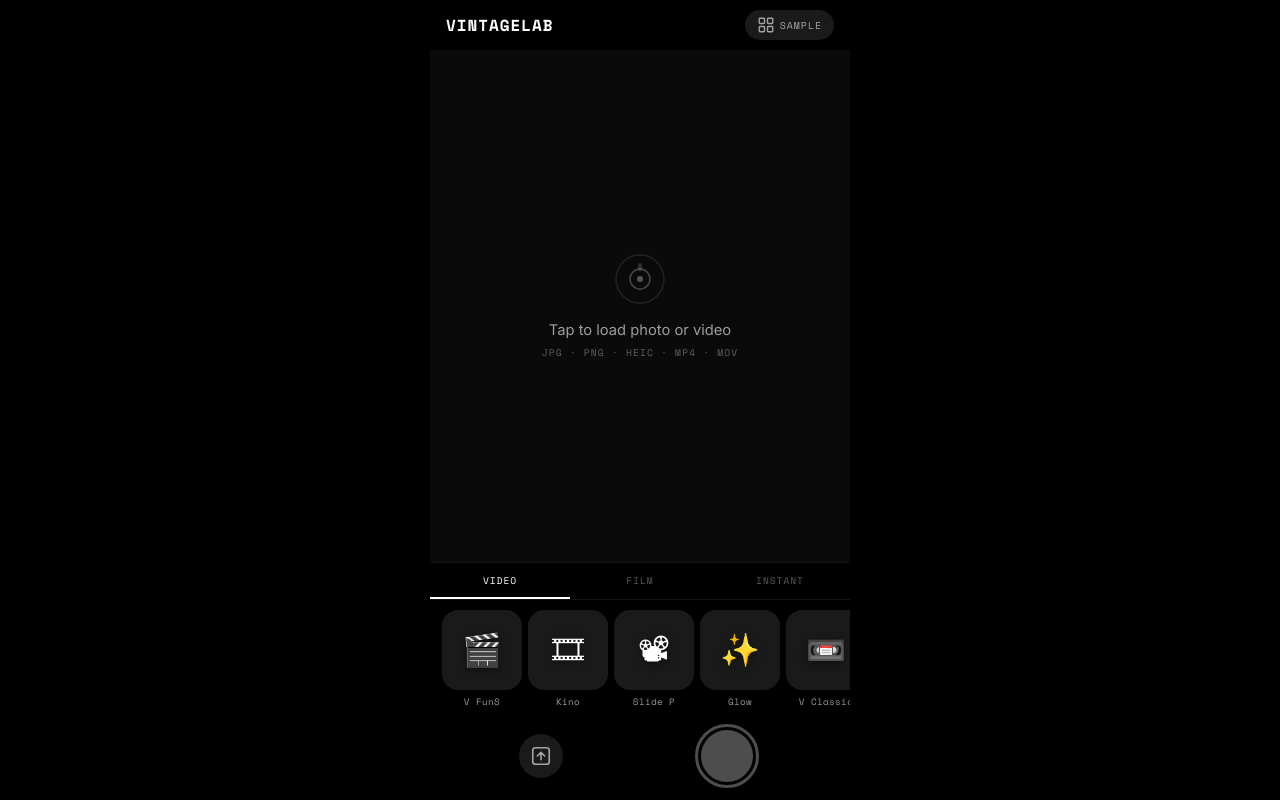
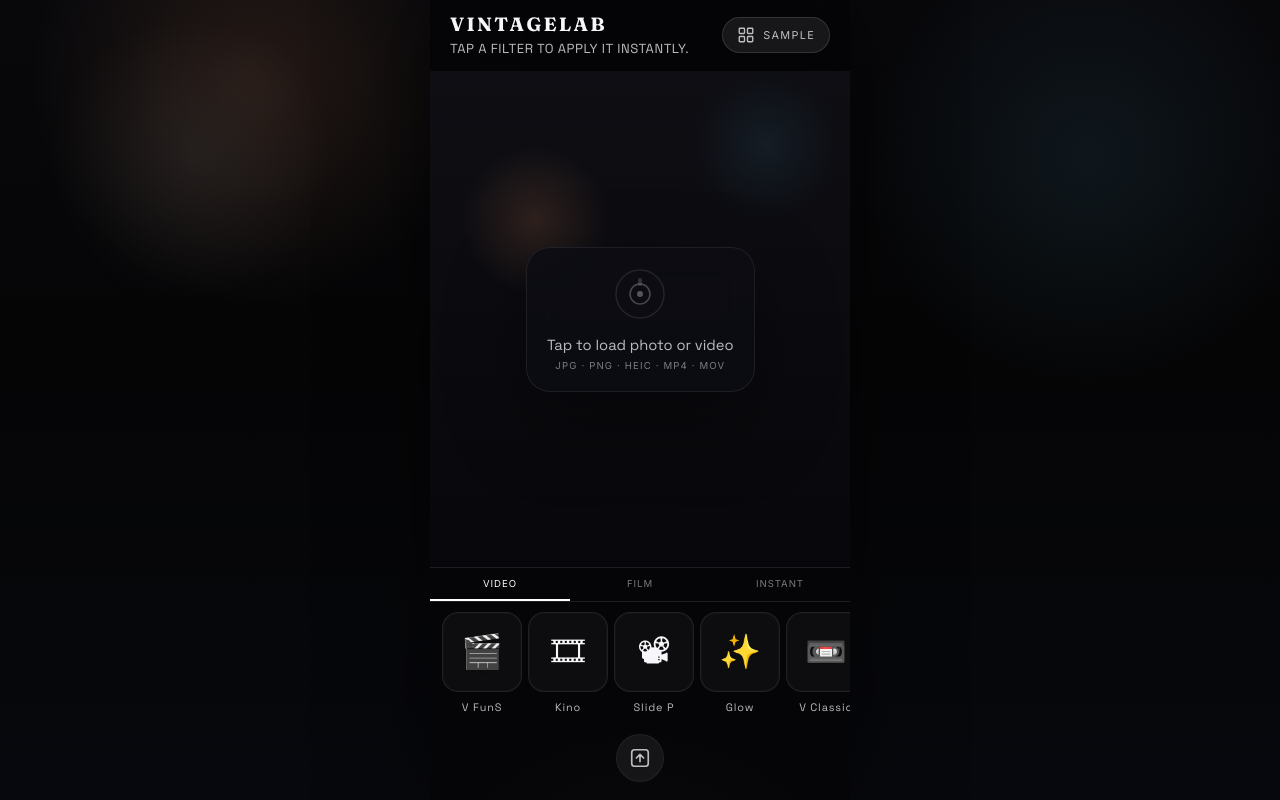
Before and after one commit to aabeethh/Vintage-LAB, a Flask app: page / in a window 1280 px wide. Run offline with Flask 3, Linux system fonts and the light colour scheme.

Commit message:
shutter button removed

```diff
--- a/vintagelab/app/static/css/main.css
+++ b/vintagelab/app/static/css/main.css
@@ -1,24 +1,25 @@
-/* ─── VintageLab CSS — Dazz-style dark camera UI ─────────────────────────── */
-@import url('https://fonts.googleapis.com/css2?family=Inter:wght@300;400;500;600&family=Space+Mono:wght@400;700&display=swap');
+/* ─── VintageLab CSS — Aesthetic glass UI with animated film mood ── */
+@import url('https://fonts.googleapis.com/css2?family=Fraunces:wght@400;600;700&family=Space+Grotesk:wght@400;500;600;700&family=Inter:wght@300;400;500;600&display=swap');
 
 :root {
-  --bg:         #000000;
-  --surface:    #111111;
-  --surface2:   #1a1a1a;
-  --surface3:   #242424;
-  --border:     rgba(255,255,255,0.08);
-  --border2:    rgba(255,255,255,0.14);
-  --text:       #ffffff;
-  --text2:      rgba(255,255,255,0.6);
-  --text3:      rgba(255,255,255,0.35);
-  --accent:     #ff3b3b;
-  --accent2:    #ff6b35;
-  --gold:       #ffb800;
-  --radius:     12px;
-  --radius-lg:  20px;
-  --panel-h:    220px;
-  --font:       'Inter', system-ui, sans-serif;
-  --mono:       'Space Mono', monospace;
+  --bg:         #050507;
+  --surface:    rgba(14,14,18,0.92);
+  --surface2:   rgba(18,18,24,0.92);
+  --surface3:   rgba(30,30,38,0.95);
+  --border:     rgba(255,255,255,0.1);
+  --border2:    rgba(255,255,255,0.12);
+  --text:       #f7f7fb;
+  --text2:      rgba(247,247,251,0.75);
+  --text3:      rgba(247,247,251,0.48);
+  --accent:     #ff9f69;
+  --accent2:    #6bd3ff;
+  --gold:       #ffd166;
+  --radius:     16px;
+  --radius-lg:  26px;
+  --panel-h:    232px;
+  --display:    'Fraunces', serif;
+  --font:       'Space Grotesk', system-ui, sans-serif;
+  --mono:       'Inter', system-ui, sans-serif;
   --safe-bottom: env(safe-area-inset-bottom, 0px);
   --safe-top:    env(safe-area-inset-top, 0px);
 }
@@ -26,59 +27,95 @@
 *,*::before,*::after { box-sizing:border-box; margin:0; padding:0; -webkit-tap-highlight-color:transparent; }
 html { height:100%; overscroll-behavior:none; }
 body {
-  background: var(--bg);
+  background: radial-gradient(circle at 20% 10%, rgba(255,159,105,0.12), transparent 18%),
+              radial-gradient(circle at 85% 20%, rgba(107,211,255,0.08), transparent 18%),
+              linear-gradient(180deg, #08080b 0%, #050506 45%, #07080d 100%);
   color: var(--text);
   font-family: var(--font);
-  height: 100dvh;
+  min-height: 100dvh;
   display: flex;
   flex-direction: column;
   overflow: hidden;
   -webkit-font-smoothing: antialiased;
   overscroll-behavior: none;
 }
+body::before {
+  content: '';
+  position: fixed;
+  inset: 0;
+  pointer-events: none;
+  background: radial-gradient(circle at 50% 120%, rgba(255,255,255,0.03), transparent 24%),
+              radial-gradient(circle at 15% 20%, rgba(255,255,255,0.06), transparent 12%);
+}
 img,video { display:block; max-width:100%; }
 button { cursor:pointer; border:none; background:none; font-family:inherit; color:inherit; }
+button, .cam-card, .icon-btn, .action-btn, .cat-tab { touch-action: manipulation; }
 
 /* ── TOP BAR ─────────────────────────────────────────────────────────────── */
 .topbar {
   display: flex;
   align-items: center;
   justify-content: space-between;
-  padding: calc(var(--safe-top) + 10px) 16px 10px;
-  background: var(--bg);
+  gap: 16px;
+  padding: calc(var(--safe-top) + 12px) 20px 14px;
+  background: rgba(5,5,7,0.88);
+  backdrop-filter: blur(18px);
   z-index: 50;
   flex-shrink: 0;
 }
+.topbar-left {
+  display: flex;
+  flex-direction: column;
+  gap: 4px;
+}
 .app-logo {
-  font-family: var(--mono);
-  font-size: 1rem;
+  font-family: var(--display);
+  font-size: 1.2rem;
   font-weight: 700;
-  letter-spacing: 0.06em;
+  letter-spacing: 0.12em;
+  text-transform: uppercase;
+  color: var(--text);
+}
+.app-tagline {
+  font-family: var(--font);
+  font-size: 0.82rem;
+  color: var(--text2);
+  letter-spacing: 0.04em;
   text-transform: uppercase;
 }
 .topbar-right { display:flex; gap:8px; align-items:center; }
 .icon-btn {
   display: flex;
   align-items: center;
-  gap: 5px;
-  padding: 6px 12px;
-  background: var(--surface2);
-  border-radius: 20px;
-  font-size: 0.62rem;
+  gap: 8px;
+  padding: 8px 14px;
+  background: rgba(255,255,255,0.08);
+  border: 1px solid rgba(255,255,255,0.12);
+  border-radius: 999px;
+  font-size: 0.68rem;
   font-family: var(--mono);
-  letter-spacing: 0.1em;
+  letter-spacing: 0.12em;
   color: var(--text2);
-  transition: background 0.18s;
+  transition: background 0.18s, transform 0.18s, color 0.18s;
 }
-.icon-btn:active { background: var(--surface3); }
+.icon-btn:hover { background: rgba(255,255,255,0.12); color: var(--text); transform: translateY(-1px); }
+.icon-btn:active { background: rgba(255,255,255,0.16); }
 
 /* ── VIEWFINDER ──────────────────────────────────────────────────────────── */
 .viewfinder {
   flex: 1;
   position: relative;
   overflow: hidden;
-  background: #0a0a0a;
+  background: linear-gradient(180deg, rgba(15,15,21,0.92) 0%, rgba(8,8,12,0.95) 100%);
   min-height: 0;
+}
+.viewfinder::before {
+  content: '';
+  position: absolute;
+  inset: 0;
+  background: radial-gradient(circle at 25% 30%, rgba(255,159,105,0.14), transparent 16%),
+              radial-gradient(circle at 80% 15%, rgba(107,211,255,0.08), transparent 14%);
+  pointer-events: none;
 }
 
 /* Upload zone */
@@ -86,6 +123,43 @@ button { cursor:pointer; border:none; background:none; font-family:inherit; colo
   position: absolute; inset: 0;
   display: flex; align-items: center; justify-content: center;
   cursor: pointer;
+  transition: transform 0.35s ease, opacity 0.35s ease;
+}
+.upload-zone.drag-over::after {
+  content: '';
+  position: absolute; inset: 0;
+  border: 2px dashed rgba(255,255,255,0.32);
+  border-radius: 0;
+  pointer-events: none;
+}
+.upload-inner {
+  text-align: center;
+  padding: 30px 28px;
+  background: rgba(13,13,20,0.82);
+  border: 1px solid rgba(255,255,255,0.08);
+  border-radius: 24px;
+  box-shadow: 0 30px 80px rgba(0,0,0,0.34);
+  backdrop-filter: blur(18px);
+  max-width: 360px;
+  animation: floatIn 0.9s ease both;
+}
+.upload-icon-wrap { margin-bottom: 18px; opacity: 0.85; display:flex; justify-content:center; }
+.upload-label {
+  font-size: 1rem;
+  color: var(--text);
+  margin-bottom: 10px;
+  font-weight: 500;
+}
+.upload-formats {
+  font-family: var(--mono);
+  font-size: 0.68rem;
+  letter-spacing: 0.16em;
+  color: var(--text3);
+  text-transform: uppercase;
+}
+@keyframes floatIn {
+  from { opacity: 0; transform: translateY(16px) scale(0.98); }
+  to   { opacity: 1; transform: translateY(0) scale(1); }
 }
 .upload-zone.drag-over::after {
   content: '';
@@ -295,52 +376,49 @@ button { cursor:pointer; border:none; background:none; font-family:inherit; colo
   display: flex;
   flex-direction: column;
   align-items: center;
-  gap: 5px;
+  gap: 8px;
   cursor: pointer;
   flex-shrink: 0;
   padding: 0;
+  transition: transform 0.25s ease, opacity 0.25s ease;
 }
+.cam-card:hover { transform: translateY(-2px); opacity: 0.95; }
 .cam-thumb {
   width: 72px;
   height: 72px;
-  border-radius: 14px;
-  background: var(--surface2);
-  border: 2px solid transparent;
+  border-radius: 22px;
+  background: rgba(255,255,255,0.04);
+  border: 1px solid rgba(255,255,255,0.08);
   position: relative;
   overflow: hidden;
   display: flex; align-items:center; justify-content:center;
-  transition: border-color 0.18s, transform 0.15s;
+  transition: border-color 0.18s, transform 0.15s, box-shadow 0.18s;
+  box-shadow: inset 0 0 0 1px rgba(255,255,255,0.02);
 }
-.cam-card:active .cam-thumb { transform: scale(0.93); }
+.cam-card:active .cam-thumb { transform: scale(0.96); }
 .cam-card.selected .cam-thumb {
-  border-color: white;
-  box-shadow: 0 0 0 1px rgba(255,255,255,0.3);
+  border-color: rgba(255,255,255,0.3);
+  box-shadow: 0 18px 36px rgba(0,0,0,0.16);
 }
 .cam-thumb-emoji {
-  font-size: 2rem;
+  font-size: 2.1rem;
   line-height:1;
-  filter: drop-shadow(0 2px 4px rgba(0,0,0,0.5));
-}
-.cam-thumb canvas {
-  position:absolute; inset:0;
-  width:100%; height:100%;
-  object-fit:cover;
-  border-radius:12px;
+  filter: drop-shadow(0 2px 16px rgba(0,0,0,0.35));
 }
 .cam-label {
-  font-family: var(--mono);
-  font-size: 0.58rem;
-  letter-spacing: 0.04em;
+  font-family: var(--font);
+  font-size: 0.68rem;
+  letter-spacing: 0.08em;
   color: var(--text2);
   text-align: center;
   max-width: 72px;
   overflow:hidden; text-overflow:ellipsis; white-space:nowrap;
 }
-.cam-card.selected .cam-label { color: white; }
+.cam-card.selected .cam-label { color: var(--text); }
 /* R badge */
 .cam-badge {
-  position:absolute; top:4px; right:4px;
-  font-family:var(--mono); font-size:0.5rem; font-weight:700;
+  position:absolute; top:6px; right:6px;
+  font-family:var(--font); font-size:0.55rem; font-weight:700;
   color: var(--accent); letter-spacing:0;
 }
 
@@ -349,41 +427,20 @@ button { cursor:pointer; border:none; background:none; font-family:inherit; colo
   display: flex;
   align-items: center;
   justify-content: space-around;
-  padding: 8px 24px 4px;
+  padding: 14px 24px 12px;
 }
 .action-btn {
-  width: 44px; height: 44px;
+  width: 48px; height: 48px;
   border-radius: 50%;
-  background: var(--surface2);
+  background: rgba(255,255,255,0.06);
   display: flex; align-items:center; justify-content:center;
   color: var(--text2);
-  transition: background 0.15s, transform 0.15s;
+  transition: background 0.2s, transform 0.18s, box-shadow 0.18s;
+  box-shadow: inset 0 0 0 1px rgba(255,255,255,0.06);
 }
-.action-btn:active { background:var(--surface3); transform:scale(0.92); }
-.action-download { background: rgba(255,255,255,0.08); color: white; }
-
-/* Shutter button */
-.shutter-btn {
-  width: 68px; height: 68px;
-  border-radius: 50%;
-  display: flex; align-items:center; justify-content:center;
-  background: transparent;
-  transition: transform 0.12s, opacity 0.2s;
-}
-.shutter-btn:disabled { opacity:0.3; cursor:not-allowed; }
-.shutter-btn:not(:disabled):active { transform:scale(0.88); }
-.shutter-outer {
-  width: 64px; height: 64px; border-radius: 50%;
-  border: 3px solid white;
-  display:flex; align-items:center; justify-content:center;
-}
-.shutter-inner {
-  width: 52px; height: 52px; border-radius: 50%;
-  background: white;
-  transition: background 0.15s;
-}
-.shutter-btn:not(:disabled):active .shutter-inner { background: rgba(255,255,255,0.7); }
-.shutter-btn.processing .shutter-inner { background: var(--accent); }
+.action-btn:hover { transform: translateY(-1px); background: rgba(255,255,255,0.1); }
+.action-btn:active { background: rgba(255,255,255,0.14); }
+.action-download { background: rgba(255,255,255,0.09); color: white; }
 
 /* ── TOAST ───────────────────────────────────────────────────────────────── */
 .toast-wrap {
--- a/vintagelab/app/static/js/app.js
+++ b/vintagelab/app/static/js/app.js
@@ -42,7 +42,6 @@ const baBefore       = g('baBefore');
 const baAfter        = g('baAfter');
 const catTabs        = g('catTabs');
 const camRow         = g('camRow');
-const shutterBtn     = g('shutterBtn');
 const actionUpload   = g('actionUpload');
 const actionDownload = g('actionDownload');
 const actionPlaceholder = g('actionPlaceholder');
@@ -131,8 +130,7 @@ function showMedia() {
   processingOv.classList.add('hidden');
   baWrap.classList.add('hidden');
   hudTop.style.display = 'flex';
-  hudFilterName.textContent = '';
-  shutterBtn.disabled = false;
+  hudFilterName.textContent = 'Select a filter';
   actionDownload.classList.add('hidden');
   actionPlaceholder.classList.remove('hidden');
   S.outputFilename = null;
@@ -188,29 +186,27 @@ function renderCams(cat) {
 }
 
 function selectCam(id, name) {
+  if (S.selectedCam === id) return;
   S.selectedCam = id;
   document.querySelectorAll('.cam-card').forEach(c=>{
     const sel = c.dataset.id===id;
     c.classList.toggle('selected',sel);
     c.setAttribute('aria-selected',sel?'true':'false');
   });
+  hudFilterName.textContent = name;
+  if (S.file && !S.processing) {
+    processMedia();
+  }
 }
 
-/* ── Shutter / Process ──────────────────────────────────────────────────── */
-shutterBtn.addEventListener('click', () => {
+/* ── Filter apply / Process ───────────────────────────────────────────────── */
+async function processMedia() {
   if(!S.file) { toast('Load a photo or video first','error'); return; }
   if(!S.selectedCam) { toast('Select a camera filter first','error'); return; }
-  if(S.processing) return;
-  processMedia();
-});
-
-async function processMedia() {
   S.processing = true;
   S.outputFilename = null;
   S.comparing = false;
   baWrap.classList.add('hidden');
-  shutterBtn.classList.add('processing');
-  shutterBtn.disabled = true;
   actionDownload.classList.add('hidden');
 
   processingOv.classList.remove('hidden');
@@ -300,8 +296,6 @@ function showResult(camName) {
 
 function doneProcessing() {
   S.processing = false;
-  shutterBtn.classList.remove('processing');
-  shutterBtn.disabled = false;
 }
 
 /* ── Download ───────────────────────────────────────────────────────────── */
@@ -356,7 +350,6 @@ function resetApp() {
   uploadProg.classList.add('hidden');
   processingOv.classList.add('hidden');
   baWrap.classList.add('hidden');
-  shutterBtn.disabled=true;
   actionDownload.classList.add('hidden');
   actionPlaceholder.classList.remove('hidden');
   hudFilterName.textContent='';
--- a/vintagelab/app/templates/index.html
+++ b/vintagelab/app/templates/index.html
@@ -9,7 +9,7 @@
   <title>VintageLab</title>
   <link rel="preconnect" href="https://fonts.googleapis.com">
   <link rel="preconnect" href="https://fonts.gstatic.com" crossorigin>
-  <link href="https://fonts.googleapis.com/css2?family=Inter:wght@300;400;500;600&family=Space+Mono:wght@400;700&display=swap" rel="stylesheet">
+  <link href="https://fonts.googleapis.com/css2?family=Fraunces:wght@400;600;700&family=Space+Grotesk:wght@400;500;600;700&family=Inter:wght@300;400;500;600&display=swap" rel="stylesheet">
   <link rel="stylesheet" href="{{ url_for('static', filename='css/main.css') }}">
 </head>
 <body>
@@ -18,6 +18,7 @@
   <header class="topbar">
     <div class="topbar-left">
       <span class="app-logo">VintageLab</span>
+      <span class="app-tagline">Tap a filter to apply it instantly.</span>
     </div>
     <div class="topbar-right">
       <button class="icon-btn" id="btnSample" title="Sample images">
@@ -130,11 +131,6 @@
       <button class="action-btn action-upload" id="actionUpload">
         <svg width="22" height="22" viewBox="0 0 24 24" fill="none"><rect x="3" y="3" width="18" height="18" rx="3" stroke="currentColor" stroke-width="1.8"/><path d="M12 16V8M8 12l4-4 4 4" stroke="currentColor" stroke-width="1.8" stroke-linecap="round" stroke-linejoin="round"/></svg>
       </button>
-      <button class="shutter-btn" id="shutterBtn" disabled>
-        <div class="shutter-outer">
-          <div class="shutter-inner"></div>
-        </div>
-      </button>
       <button class="action-btn action-download hidden" id="actionDownload">
         <svg width="22" height="22" viewBox="0 0 24 24" fill="none"><path d="M12 4v12M7 12l5 5 5-5M4 20h16" stroke="currentColor" stroke-width="1.8" stroke-linecap="round" stroke-linejoin="round"/></svg>
       </button>
```
Also changed, not shown: other parts of vintagelab/app/static/css/main.css (+26 -1 lines).
